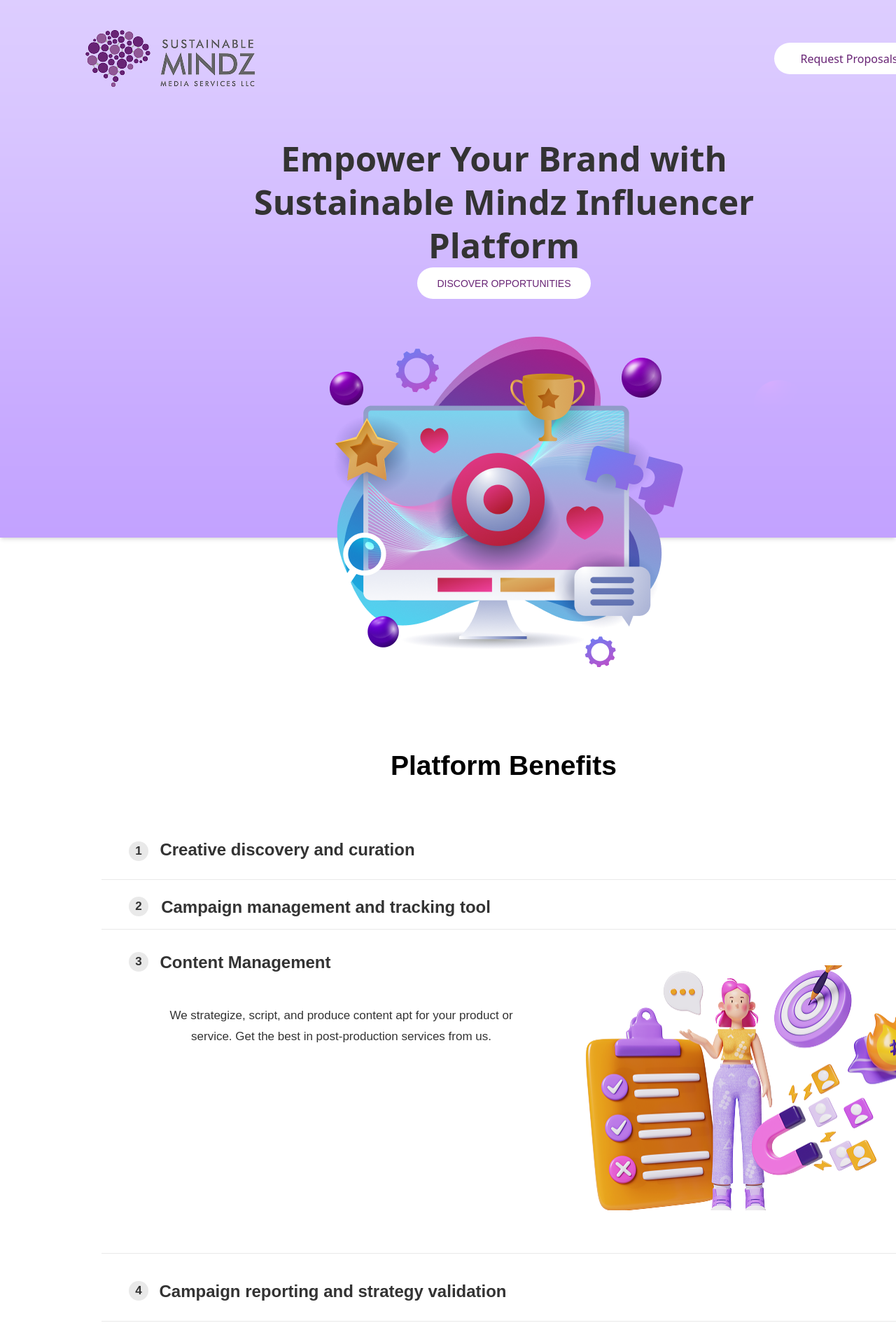
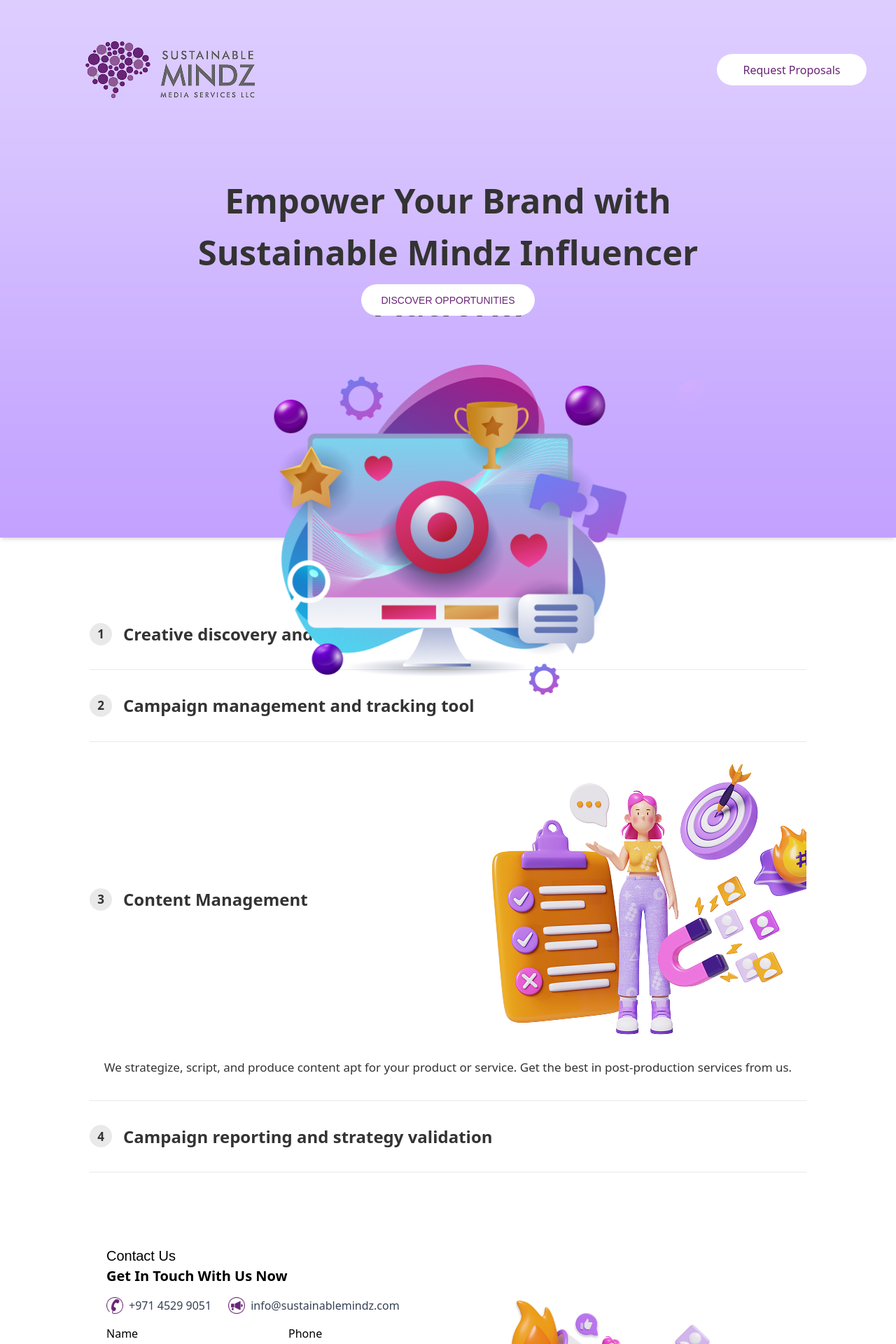
Before and after one commit to Jozeftomy/Project01-Nextjs, a Next.js app: page / in a window 1280 px wide. Shown: the top 1920 px of the page at 70% size. Built offline with nearby package versions, Linux system fonts and the light colour scheme.

Commit message:
latest update

```diff
--- a/src/app/component/Body.jsx
+++ b/src/app/component/Body.jsx
@@ -1,58 +1,59 @@
 import ContactUs from "./Contact";
-
-
 
 export default function Body() {
     return (
-      <section className="mt-50 w-full">
-      <div className="absolute w-[324px] h-[45px] top-[1074px] left-[558px] font-['Arial'] font-bold text-[39px] leading-[100%] tracking-[0%] capitalize">
+      <section className="mt-10 w-full flex flex-col items-center px-4">
+        <div className="w-full text-center text-[#333333] font-['Arial'] font-bold text-xl md:text-[39px] leading-[100%] tracking-[0%] capitalize">
           Platform Benefits
         </div>
-      <div className="absolute w-[28px] h-[28px] top-[1202px] left-[184px] bg-[#E9E9E9] rounded-2xl text-[#333333] font-['Arial'] font-bold text-[17px] leading-[30px] tracking-[0%] flex items-center justify-center">
+        <div className="mt-10 w-full max-w-screen-lg flex flex-col space-y-8">
+
+          <div className="flex items-center gap-4">
+            <div className="w-8 h-8 bg-[#E9E9E9] rounded-2xl text-[#333333] font-bold text-[17px] flex items-center justify-center">
               1
             </div>
-      <div className="absolute w-[521px] h-[30px] top-[1199px] left-[150px] text-[#333333] font-['Arial'] font-bold text-[24px] leading-[30px] tracking-[0%] flex items-center justify-center">
+            <div className="text-[#333333] font-bold text-lg md:text-[24px]">
               Creative discovery and curation
             </div>
-      <hr className="absolute w-[1149px] top-[1256px] left-[145px] border-t border-[#E9E9E9]" />
-
-      <div className="absolute w-[28px] h-[28px] top-[1281px] left-[184px] bg-[#E9E9E9] rounded-2xl text-[#333333] font-['Arial'] font-bold text-[17px] leading-[30px] tracking-[0%] flex items-center justify-center">
+          </div>
+          <hr className="w-full border-t border-[#E9E9E9]" />
+          <div className="flex items-center gap-4">
+            <div className="w-8 h-8 bg-[#E9E9E9] rounded-2xl text-[#333333] font-bold text-[17px] flex items-center justify-center">
               2
             </div>
-      <div className="absolute w-[521px] h-[30px] top-[1281px] left-[205px] text-[#333333] font-['Arial'] font-bold text-[24px] leading-[30px] tracking-[0%] flex items-center justify-center">
+            <div className="text-[#333333] font-bold text-lg md:text-[24px]">
               Campaign management and tracking tool
             </div>
-      <hr className="absolute w-[1149px] top-[1327px] left-[145px] border-t border-[#E9E9E9]" />
-
-      <div className="absolute w-[28px] h-[28px] top-[1360px] left-[184px] bg-[#E9E9E9] rounded-2xl text-[#333333] font-['Arial'] font-bold text-[17px] leading-[30px] tracking-[0%] flex items-center justify-center">
+          </div>
+          <hr className="w-full border-t border-[#E9E9E9]" />
+          <div className="flex flex-col items-center md:flex-row md:justify-between">
+            <div className="flex items-center gap-4">
+              <div className="w-8 h-8 bg-[#E9E9E9] rounded-2xl text-[#333333] font-bold text-[17px] flex items-center justify-center">
                 3
               </div>
-      <div className="absolute w-[521px] h-[30px] top-[1360px] left-[90px] text-[#333333] font-['Arial'] font-bold text-[24px] leading-[30px] tracking-[0%] flex items-center justify-center">
+              <div className="text-[#333333] font-bold text-lg md:text-[24px]">
                 Content Management
               </div>
-      <div className="absolute w-[507px] h-[60px] top-[1436px] left-[234px] text-[#333333] font-['Arial'] font-normal text-[17px] leading-[30px] tracking-[0%]  flex items-center justify-center text-center px-2">
+            </div>
+            <img src="images/Designimage.png" alt="Description" className="w-[300px] md:w-[450px] h-auto object-contain mt-6 md:mt-0" />
+          </div>
+          <p className="text-[#333333] text-center text-sm md:text-[17px] leading-[30px] px-4">
             We strategize, script, and produce content apt for your product or service. Get the best in post-production services from us.
-      </div>
-      <div className="absolute w-[450.76px] h-[350.11px] top-[1378.65px] left-[835.57px] ">
-         <img src="images/Designimage.png" alt="Description" className="w-full h-full object-cover" />
-      </div>
-      <hr className="absolute w-[1149px] top-[1790px] left-[145px] border-t border-[#E9E9E9]" />
-
-      <div className="absolute w-[28px] h-[28px] top-[1830px] left-[184px] bg-[#E9E9E9] rounded-2xl text-[#333333] font-['Arial'] font-bold text-[17px] leading-[30px] tracking-[0%] flex items-center justify-center">
+          </p>
+          <hr className="w-full border-t border-[#E9E9E9]" />
+          <div className="flex items-center gap-4">
+            <div className="w-8 h-8 bg-[#E9E9E9] rounded-2xl text-[#333333] font-bold text-[17px] flex items-center justify-center">
               4
             </div>
-      <div className="absolute w-[521px] h-[30px] top-[1830px] left-[215px] text-[#333333] font-['Arial'] font-bold text-[24px] leading-[30px] tracking-[0%] flex items-center justify-center">
+            <div className="text-[#333333] font-bold text-lg md:text-[24px]">
               Campaign reporting and strategy validation
             </div>
-      <hr className="absolute w-[1149px] top-[1887px] left-[145px] border-t border-[#E9E9E9]" />
-
-      {/* <div className="absolute w-[450.76px] h-[350.11px top-[2074px] left-[775px] ">
-        <img src="images/Maskgroup.png" alt="Description" className="w-full h-full object-cover" />
-    </div>*/}
-      <div className="absolute w-[600] h-[550px] top-[2000px] left-[145px]">
+          </div>
+          <hr className="w-full border-t border-[#E9E9E9]" />
+        </div>
+        <div className="w-full max-w-screen-lg mt-20">
           <ContactUs />
         </div>
-
       </section>
     );
 }
--- a/src/app/component/Header.jsx
+++ b/src/app/component/Header.jsx
@@ -1,22 +1,23 @@
 export default function Header() {
   return (
-    <header className="w-full h-[768px] flex justify-between items-center p-4 bg-[url('/images/background.png')] bg-cover bg-center shadow-md relative">
-      <img src="/images/logo.png" alt="Logo" className="absolute w-[246px] h-[87px] top-[40px] left-[120px]" />
-      <button className="bg-white text-[#682475] px-4 py-2 rounded-[22.5px] w-[214px] h-[45px] absolute top-[61px] left-[1106px]">
+    <header className="w-full min-h-[300px] md:h-[768px] flex flex-col md:flex-row justify-between items-center p-4 bg-[url('/images/background.png')] bg-cover bg-center shadow-md relative">
+      <img src="/images/logo.png" alt="Logo"
+        className="w-[150px] md:w-[246px] h-auto md:h-[87px] mt-4 md:absolute md:top-[40px] md:left-[120px]"
+      />
+      <button className="bg-white text-[#682475] px-4 py-2 rounded-[22.5px] w-[180px] md:w-[214px] h-[40px] md:h-[45px] mt-4 md:absolute md:top-[61px] md:left-[80%]">
         Request Proposals
       </button>
-      <div className="absolute w-[898px] h-[124px] top-[226px] left-[271px] text-[#333333]  flex justify-center items-center rounded-[22.5px] text-center font-bold text-[49px] leading-[62px] tracking-normal font-sans">
+      <div className="w-full md:w-[898px] text-center text-[#333333] font-bold text-lg md:text-[49px] leading-[150%] tracking-normal mt-6 md:absolute md:top-[226px] md:left-[50%] md:transform md:-translate-x-1/2">
           Empower Your Brand with Sustainable Mindz Influencer Platform
       </div>
-      <button className="absolute w-[248px] h-[45px] top-[382px] left-[596px] rounded-[22.5px] bg-white text-[#682475] px-4 py-2 text-[14px] font-[Arial] font-normal leading-[100%] tracking-normal uppercase">
-      Discover Opportunities
+      <button className="w-[200px] md:w-[248px] h-[40px] md:h-[45px] rounded-[22.5px] bg-white text-[#682475] px-4 py-2 text-sm md:text-[14px] font-[Arial] uppercase mt-6 md:absolute md:top-[382px] md:left-[50%] md:transform md:-translate-x-1/2">
+        Discover Opportunities
       </button>
-      <div className="absolute w-[72.42px] h-[72.42px] top-[543.1px] left-[1076.79px] opacity-76 mix-blend-screen">
-         <img src="/images/vector.png" alt="Vector Image" className="w-full h-full object-cover" />
+      <div className="hidden md:block absolute w-[72px] h-[72px] top-[543px] left-[75%] opacity-76 mix-blend-screen">
+        <img src="/images/vector.png" alt="Vector Image" className="w-full h-full object-contain" />
       </div>
-
-      <div className="absolute w-[511.59px] h-[472.40px] top-[481px] left-[464px]">
-      <img src="/images/Group.png" alt="Group Image" className="w-full h-full object-cover" />
+      <div className="w-[300px] md:w-[511px] h-auto md:h-[472px] mt-10 md:absolute md:top-[481px] md:left-[50%] md:transform md:-translate-x-1/2">
+        <img src="/images/Group.png" alt="Group Image" className="w-full h-full object-contain" />
       </div>
     </header>
   );
```
Lines whose indentation alone changed are shown as unchanged.
